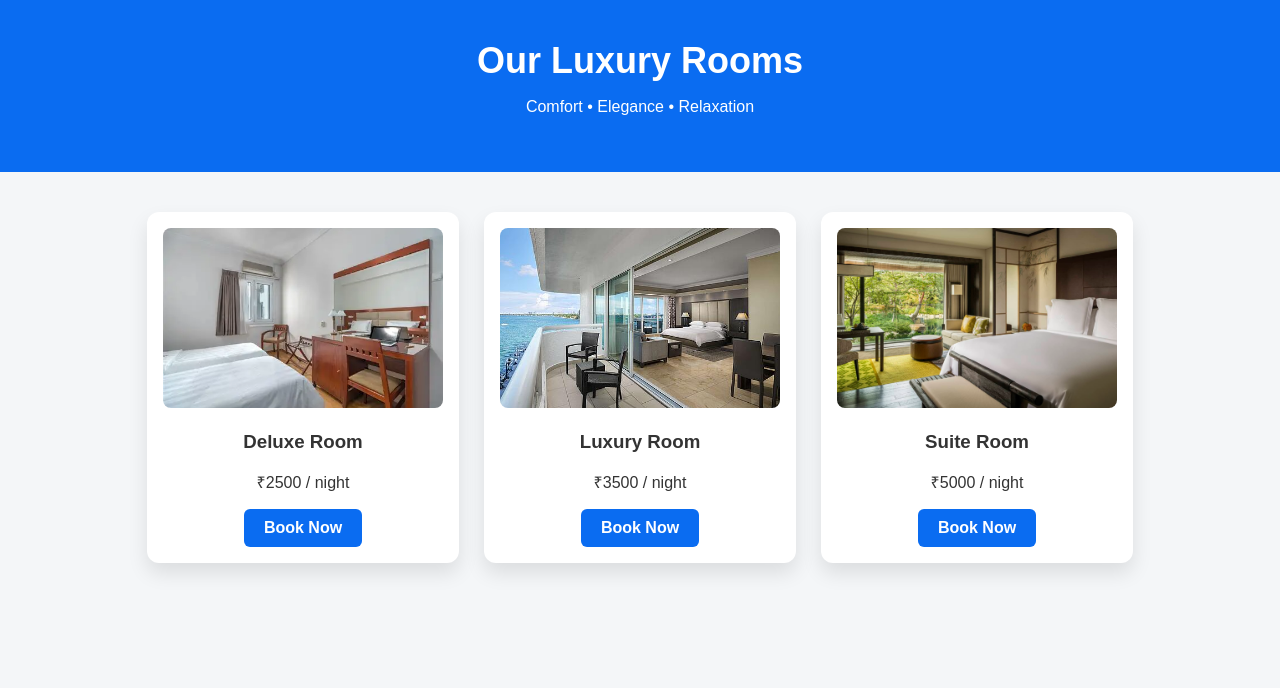
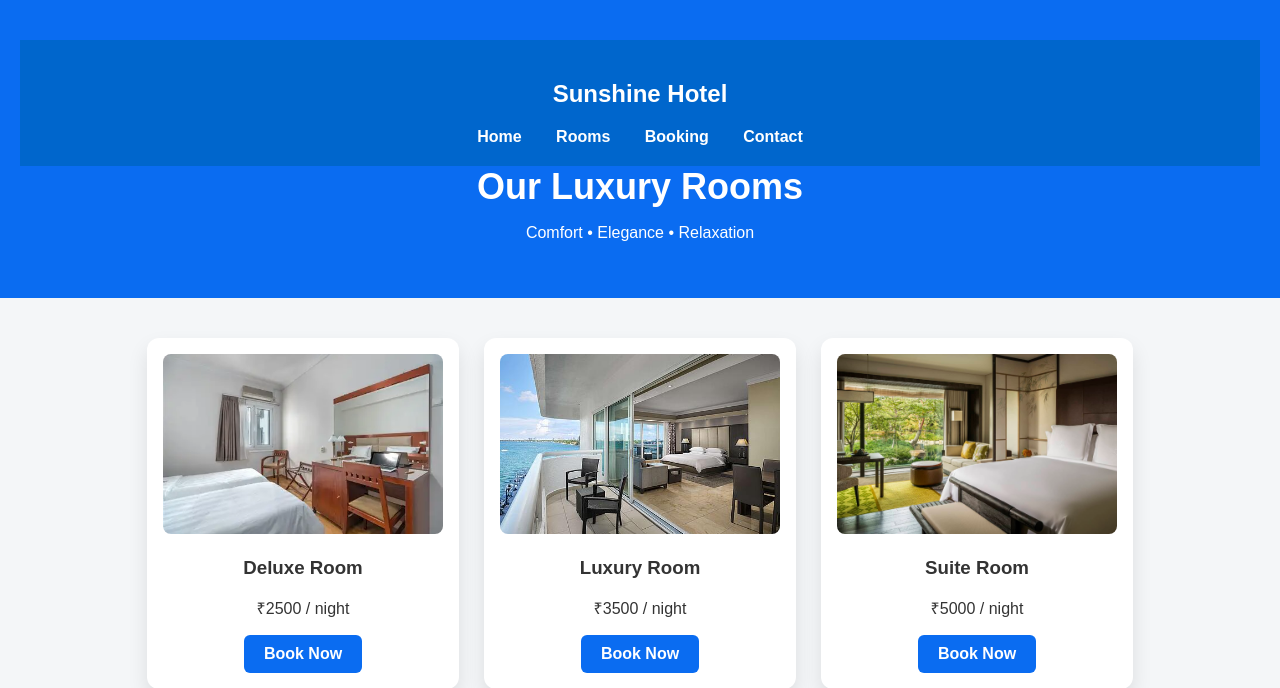
Before and after one commit to mpachling11-commits/hotel_booking, a Flask app: page /rooms in a window 1280 px wide. Shown: the top 688 px of the page. Run offline with Flask 3, Linux system fonts and the light colour scheme.

Commit message:
Add navigation bar to rooms.html

```diff
--- a/templates/rooms.html
+++ b/templates/rooms.html
@@ -7,6 +7,15 @@
 <body>
 
 <header class="page-header">
+    <header class="navbar">
+    <h2>Sunshine Hotel</h2>
+    <nav>
+        <a href="{{ url_for('home') }}" class="nav-link">Home</a>
+        <a href="{{ url_for('rooms') }}" class="nav-link">Rooms</a>
+        <a href="{{ url_for('booking') }}" class="nav-link">Booking</a>
+        <a href="{{ url_for('contact') }}" class="nav-link">Contact</a>
+    </nav>
+    </header>
     <h1>Our Luxury Rooms</h1>
     <p>Comfort • Elegance • Relaxation</p>
 </header>
```
